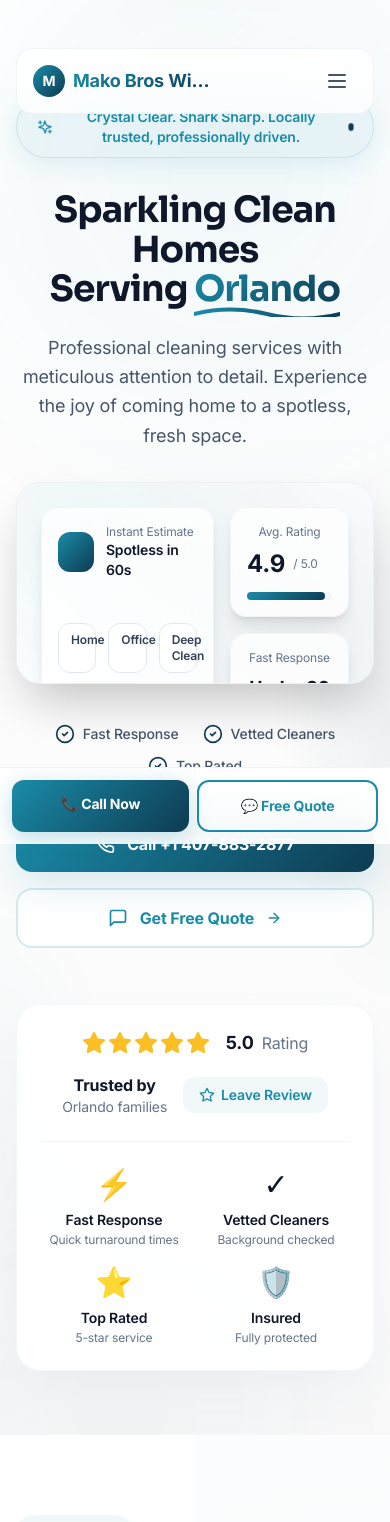
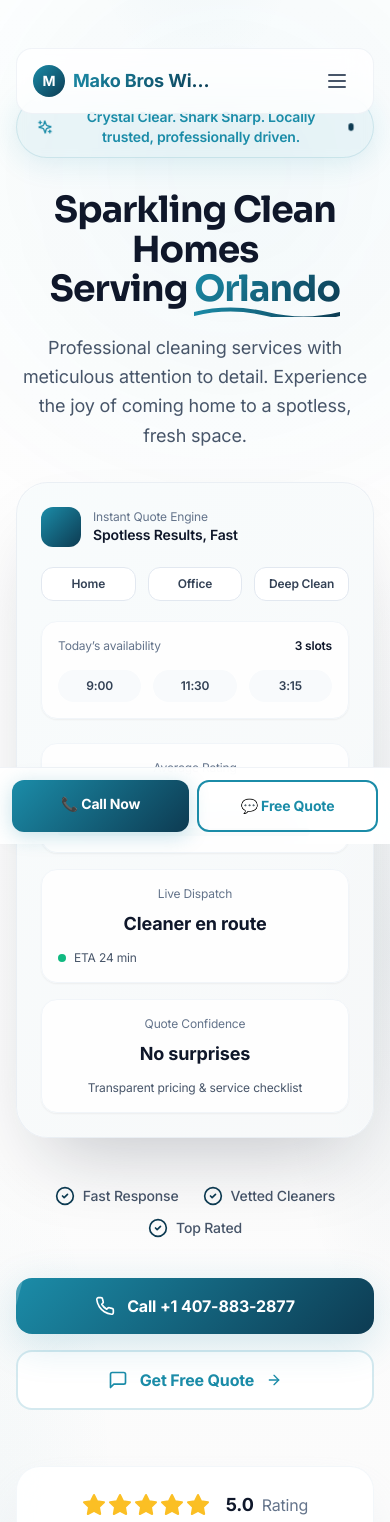
Before and after one commit to Bogdan0002/elevaris.io, a Next.js app: page /p/mako-bros-window-cleaning in a window 390 px wide. Shown: the top 1522 px of the page. Built offline with nearby package versions, Linux system fonts and the light colour scheme.

Commit message:
tempaltes updated

```diff
--- a/components/templates/cleaning/v1/sections/HeroSection.tsx
+++ b/components/templates/cleaning/v1/sections/HeroSection.tsx
@@ -83,6 +83,40 @@ export function HeroSection({ config }: HeroSectionProps) {
     config.hero?.subheadline ||
     nicheHeadlines.heroSubheadline ||
     `${config.business.name} provides trusted ${nicheLabel.toLowerCase()} services.`
+
+  const mockupRef = useRef<HTMLDivElement>(null)
+  const mouseX = useMotionValue(0)
+  const mouseY = useMotionValue(0)
+  const rotateX = useSpring(useTransform(mouseY, [-0.5, 0.5], [8, -8]), {
+    stiffness: 120,
+    damping: 20,
+  })
+  const rotateY = useSpring(useTransform(mouseX, [-0.5, 0.5], [-8, 8]), {
+    stiffness: 120,
+    damping: 20,
+  })
+  const glowX = useSpring(useTransform(mouseX, [-0.5, 0.5], [20, 80]), {
+    stiffness: 120,
+    damping: 20,
+  })
+  const glowY = useSpring(useTransform(mouseY, [-0.5, 0.5], [20, 80]), {
+    stiffness: 120,
+    damping: 20,
+  })
+
+  const handleMockupMove = (e: React.MouseEvent<HTMLDivElement>) => {
+    if (!mockupRef.current) return
+    const rect = mockupRef.current.getBoundingClientRect()
+    const x = (e.clientX - rect.left) / rect.width - 0.5
+    const y = (e.clientY - rect.top) / rect.height - 0.5
+    mouseX.set(x)
+    mouseY.set(y)
+  }
+
+  const handleMockupLeave = () => {
+    mouseX.set(0)
+    mouseY.set(0)
+  }
 
   const sectionRef = useRef<HTMLElement>(null)
   const { scrollYProgress } = useScroll({
@@ -322,31 +356,41 @@ export function HeroSection({ config }: HeroSectionProps) {
               {subheadline}
             </motion.p>
 
-            {/* Hero mockup (image-free) */}
+            {/* Hero mockup (image-free, interactive) */}
             <motion.div
               variants={itemVariants}
-              className="relative mx-auto mb-10 w-full max-w-4xl"
+              className="relative mx-auto mb-12 w-full max-w-5xl"
             >
-              <div className="relative overflow-hidden rounded-3xl border border-slate-200/60 bg-white shadow-2xl">
-                <div
-                  className="absolute inset-0 opacity-60"
+              <motion.div
+                ref={mockupRef}
+                onMouseMove={handleMockupMove}
+                onMouseLeave={handleMockupLeave}
+                style={{ rotateX, rotateY, transformStyle: 'preserve-3d' }}
+                className="relative rounded-[32px] bg-white/90 border border-slate-200/70 shadow-[0_40px_80px_-30px_rgba(15,23,42,0.25)]"
+              >
+                <motion.div
+                  className="absolute -inset-6 rounded-[40px] opacity-70 pointer-events-none"
                   style={{
-                    background: `radial-gradient(600px circle at 20% 20%, ${primaryColor}20, transparent 40%), radial-gradient(600px circle at 80% 80%, ${accentColor}20, transparent 40%)`,
+                    background: `radial-gradient(500px circle at ${glowX}% ${glowY}%, ${primaryColor}25, ${accentColor}15, transparent 55%)`,
                   }}
                 />
-                <div className="relative aspect-[16/9] w-full p-6 md:p-8">
-                  <div className="grid h-full grid-cols-12 gap-4">
-                    <div className="col-span-7 flex flex-col justify-between rounded-2xl border border-slate-100 bg-white/80 p-4 shadow-lg">
+                <div className="relative overflow-hidden rounded-[32px]">
+                  <div
+                    className="absolute inset-0"
+                    style={{
+                      background: `linear-gradient(135deg, ${primaryColor}08, ${accentColor}08)`,
+                    }}
+                  />
+                  <div className="relative p-6 md:p-8 grid gap-6 md:grid-cols-[1.3fr_1fr]">
+                    <div className="flex flex-col gap-5">
                       <div className="flex items-center gap-3">
                         <div
                           className="h-10 w-10 rounded-xl"
-                          style={{
-                            background: `linear-gradient(135deg, ${primaryColor}, ${accentColor})`,
-                          }}
+                          style={{ background: `linear-gradient(135deg, ${primaryColor}, ${accentColor})` }}
                         />
                         <div className="text-left">
-                          <div className="text-xs text-slate-500">Instant Estimate</div>
-                          <div className="text-sm font-semibold text-slate-900">Spotless in 60s</div>
+                          <div className="text-xs text-slate-500">Instant Quote Engine</div>
+                          <div className="text-sm font-semibold text-slate-900">Spotless Results, Fast</div>
                         </div>
                       </div>
                       <div className="grid grid-cols-3 gap-3">
@@ -359,14 +403,26 @@ export function HeroSection({ config }: HeroSectionProps) {
                           </div>
                         ))}
                       </div>
-                      <div className="flex items-center justify-between rounded-xl border border-slate-100 bg-slate-50 px-4 py-3 text-xs">
-                        <span className="font-semibold text-slate-700">Today availability</span>
-                        <span className="font-bold text-slate-900">3 slots</span>
+                      <div className="rounded-2xl border border-slate-100 bg-white/90 p-4 shadow-sm">
+                        <div className="flex items-center justify-between text-xs text-slate-500">
+                          <span>Today’s availability</span>
+                          <span className="font-semibold text-slate-900">3 slots</span>
+                        </div>
+                        <div className="mt-4 grid grid-cols-3 gap-3">
+                          {['9:00', '11:30', '3:15'].map((slot) => (
+                            <div
+                              key={slot}
+                              className="rounded-lg bg-slate-50 px-3 py-2 text-xs font-semibold text-slate-700"
+                            >
+                              {slot}
+                            </div>
+                          ))}
+                        </div>
                       </div>
                     </div>
-                    <div className="col-span-5 flex flex-col gap-4">
-                      <div className="rounded-2xl border border-slate-100 bg-white/80 p-4 shadow-lg">
-                        <div className="text-xs text-slate-500">Avg. Rating</div>
+                    <div className="flex flex-col gap-4">
+                      <div className="rounded-2xl border border-slate-100 bg-white/90 p-4 shadow-sm">
+                        <div className="text-xs text-slate-500">Average Rating</div>
                         <div className="mt-2 flex items-center gap-2">
                           <div className="text-2xl font-bold text-slate-900">4.9</div>
                           <div className="text-xs text-slate-500">/ 5.0</div>
@@ -378,18 +434,23 @@ export function HeroSection({ config }: HeroSectionProps) {
                           />
                         </div>
                       </div>
-                      <div className="rounded-2xl border border-slate-100 bg-white/80 p-4 shadow-lg">
-                        <div className="text-xs text-slate-500">Fast Response</div>
-                        <div className="mt-2 text-lg font-bold text-slate-900">Under 30 min</div>
+                      <div className="rounded-2xl border border-slate-100 bg-white/90 p-4 shadow-sm">
+                        <div className="text-xs text-slate-500">Live Dispatch</div>
+                        <div className="mt-2 text-lg font-bold text-slate-900">Cleaner en route</div>
                         <div className="mt-3 flex items-center gap-2 text-xs text-slate-600">
                           <span className="h-2 w-2 rounded-full bg-emerald-500" />
-                          Live dispatch
+                          ETA 24 min
                         </div>
+                      </div>
+                      <div className="rounded-2xl border border-slate-100 bg-white/90 p-4 shadow-sm">
+                        <div className="text-xs text-slate-500">Quote Confidence</div>
+                        <div className="mt-2 text-lg font-bold text-slate-900">No surprises</div>
+                        <div className="mt-3 text-xs text-slate-600">Transparent pricing & service checklist</div>
                       </div>
                     </div>
                   </div>
                 </div>
-              </div>
+              </motion.div>
             </motion.div>
 
             {/* Trust indicators row */}
--- a/components/templates/cleaning/v1/sections/ServiceAreaMap.tsx
+++ b/components/templates/cleaning/v1/sections/ServiceAreaMap.tsx
@@ -2,7 +2,7 @@
 
 import { motion } from 'framer-motion'
 import { MapPin, Navigation2 } from 'lucide-react'
-import { useState, useEffect } from 'react'
+import { useState, useEffect, useMemo } from 'react'
 import type { PreviewConfig } from '@/lib/previews/types'
 
 interface ServiceAreaMapProps {
@@ -27,19 +27,36 @@ export function ServiceAreaMap({ config }: ServiceAreaMapProps) {
   // Create positions for pins - distributed around the center
   // Using a more spread out pattern to avoid label overlaps
   const getPosition = (index: number, total: number) => {
-    const angle = (index / total) * Math.PI * 2 - Math.PI / 2 // Start from top
-    const radiusX = 32 // Horizontal spread
-    const radiusY = 28 // Vertical spread (slightly less for better fit)
+    const goldenAngle = 2.399963229728653
+    const angle = index * goldenAngle - Math.PI / 2
+    const radius = 22 + (index / Math.max(total - 1, 1)) * 18
     return {
-      x: 50 + Math.cos(angle) * radiusX,
-      y: 50 + Math.sin(angle) * radiusY,
-      delay: index * 0.12,
+      x: 50 + Math.cos(angle) * radius,
+      y: 50 + Math.sin(angle) * (radius * 0.85),
+      delay: index * 0.1,
     }
   }
 
+  const formatAreaLabel = (area: string) => {
+    const trimmed = area.replace(/\s*,\s*[A-Z]{2}\b/, '').trim()
+    return trimmed.length > 18 ? `${trimmed.slice(0, 16)}…` : trimmed
+  }
+
   // Show fewer pins on mobile to reduce crowding
-  const maxPins = isMobile ? 4 : 8
-  const pinPositions = areas.slice(0, maxPins).map((_, index) => getPosition(index, Math.min(areas.length, maxPins)))
+  const maxPins = isMobile ? 3 : 6
+  const pinPositions = areas
+    .slice(0, maxPins)
+    .map((_, index) => getPosition(index, Math.min(areas.length, maxPins)))
+
+  const labelPositions = useMemo(
+    () =>
+      pinPositions.map((pos) => ({
+        alignRight: pos.x >= 50,
+        offsetX: pos.x >= 50 ? 14 : -14,
+        offsetY: pos.y >= 50 ? 18 : -18,
+      })),
+    [pinPositions]
+  )
 
   return (
     <div
@@ -232,12 +249,12 @@ export function ServiceAreaMap({ config }: ServiceAreaMapProps) {
             <motion.div
               className="absolute whitespace-nowrap z-30 hidden md:block"
               style={{
-                // Position label based on which side of center the pin is
-                left: pos.x > 50 ? 'auto' : '50%',
-                right: pos.x > 50 ? '50%' : 'auto',
-                top: pos.y > 50 ? 'auto' : '100%',
-                bottom: pos.y > 50 ? '100%' : 'auto',
-                transform: `translate(${pos.x > 50 ? '60%' : '-60%'}, ${pos.y > 50 ? '-10px' : '10px'})`,
+                left: labelPositions[index]?.alignRight ? 'auto' : '50%',
+                right: labelPositions[index]?.alignRight ? '50%' : 'auto',
+                top: '50%',
+                transform: labelPositions[index]?.alignRight
+                  ? `translate(${labelPositions[index]?.offsetX}px, ${labelPositions[index]?.offsetY}px)`
+                  : `translate(-50%, ${labelPositions[index]?.offsetY}px)`,
               }}
               initial={{ opacity: 0 }}
               animate={{ opacity: 1 }}
@@ -251,7 +268,7 @@ export function ServiceAreaMap({ config }: ServiceAreaMapProps) {
                   color: '#1e293b',
                 }}
               >
-                {areas[index]}
+                {formatAreaLabel(areas[index] || '')}
               </span>
             </motion.div>
           </motion.div>
```
